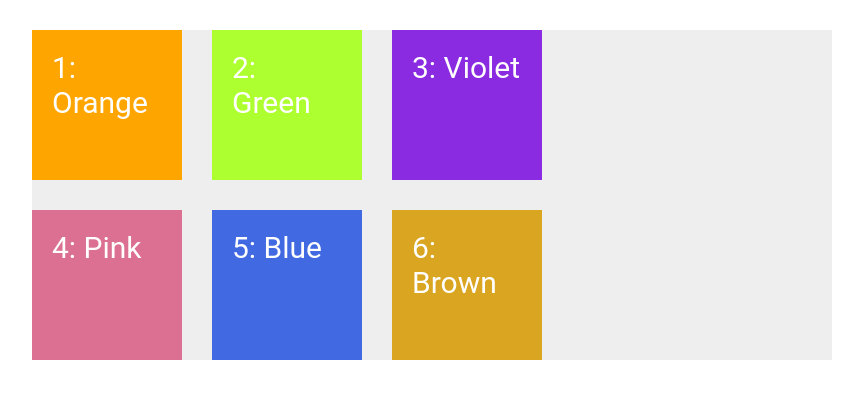
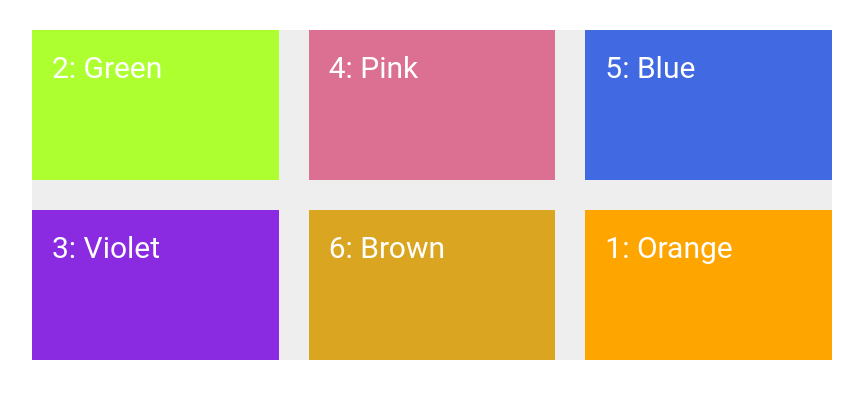
Before and after one commit to du-almeidalima/sass-course, a website: page section-8-introduction-grid/index.html in a window 1280 px wide. Shown: the whole page, without its empty margins (208-1071 px from the left). Drawn offline with Linux system fonts and the light colour scheme.

Commit message:
Section 8: Position Grid Items

```diff
--- a/section-8-introduction-grid/style/style.scss
+++ b/section-8-introduction-grid/style/style.scss
@@ -9,8 +9,10 @@
 
 .container {
   display: grid;
-  grid-template-rows: 150px 150px;
-  grid-template-columns: 150px 150px 150px;
+  grid-template-rows: repeat(2, 150px);
+  // Takes 50% of the parent ignoring gaps
+  // grid-template-columns: repeat(50%, 1fr);
+  grid-template-columns: repeat(3, 1fr);
   gap: 30px;
 
   width: 800px;
@@ -27,6 +29,14 @@
 
   &--1 {
     background-color: orange;
+    // grid-row-start: 2;
+    // grid-row-end: 3;
+    // grid-column-start: 2;
+    // grid-column-end: 3;
+    // grid-row: 2 / 3;
+    // grid-column: 2 / 3;
+    // grid-row-start / grid-column-start / grid-row-end / grid-column-end
+    grid-area: 2 / 3 / 2 / 3;
   }
 
   &--2 {
@@ -39,10 +49,14 @@
 
   &--4 {
     background-color: palevioletred;
+    grid-row: 1 / 2;
+    grid-column: 2 / 3;
   }
 
   &--5 {
     background-color: royalblue;
+    grid-row: 1 / 2;
+    grid-column: 3 / 4;
   }
 
   &--6 {
```
Also changed, not shown: section-8-introduction-grid/style/style.css, 1 other file.
